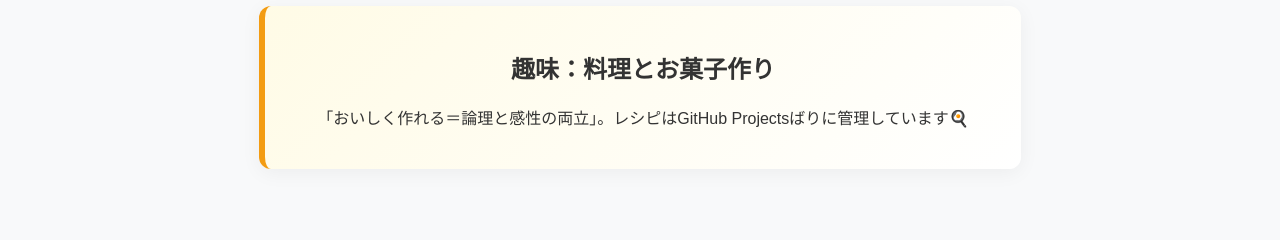
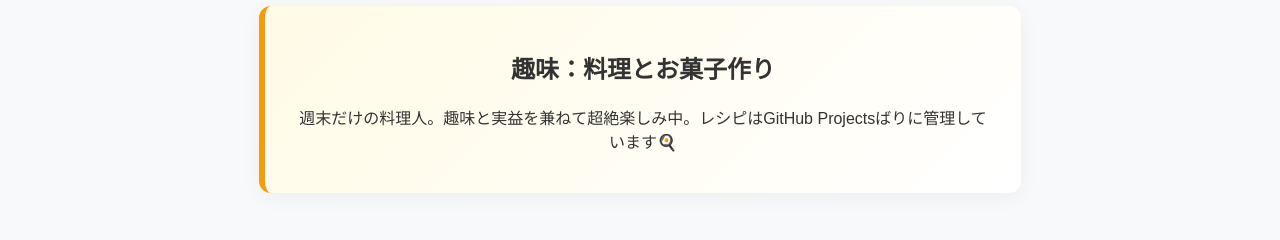
Before and after one commit to cloudrobo48/aws-cloud, a Jekyll site: the page about.html, which Jekyll copies as it is, in a window 1280 px wide. Shown: the part 2110-2350 px from the top of the page. Built offline with Jekyll 4.4.1, drawn with Linux system fonts in a browser that asks for light colours; before the commit the page ends 2329 px from its top, so only the background shows below that.

Commit message:
Update about.html

```diff
--- a/about.html
+++ b/about.html
@@ -52,7 +52,7 @@
 
     <section class="modern-card hobby-highlight">
         <h2>趣味：料理とお菓子作り</h2>
-        <p>「おいしく作れる＝論理と感性の両立」。レシピはGitHub Projectsばりに管理しています🍳</p>
+        <p>週末だけの料理人。趣味と実益を兼ねて超絶楽しみ中。レシピはGitHub Projectsばりに管理しています🍳</p>
     </section>
 
 </body>
```
